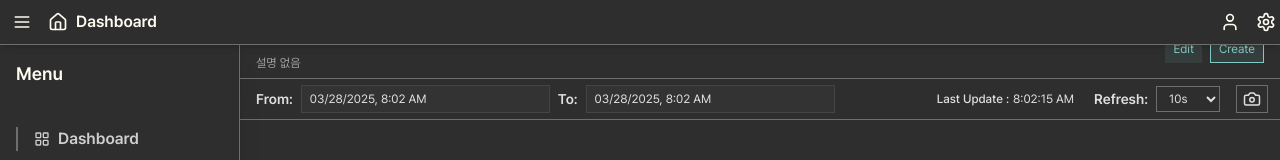
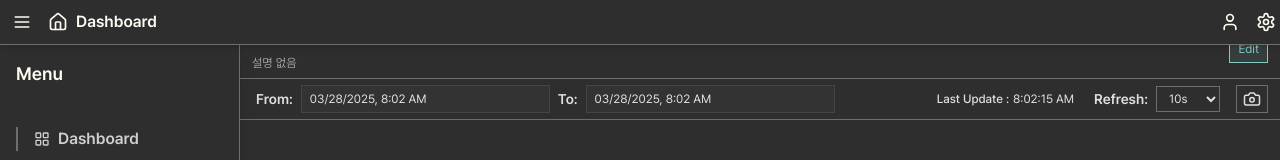
Before and after one commit to m0oMoo/monitoring_client_dark, a Next.js app: page /detail2 in a window 1280 px wide. Shown: the top 160 px of the page. Built offline with nearby package versions, Linux system fonts and the light colour scheme.

Commit message:
design: Update addChartBar.tsx

```diff
--- a/app/components/bar/addChartBar.tsx
+++ b/app/components/bar/addChartBar.tsx
@@ -3,6 +3,7 @@ import { useRouter, useSearchParams } from "next/navigation";
 import { useDashboardStateStore } from "@/store/useDashboardStateStore";
 import { useDashboardStore2 } from "@/store/useDashboard2Store";
 import { useDraftDashboardStore } from "@/store/useDraftDashboardStore";
+import { Eye, EyeOff } from "lucide-react";
 
 interface AddChartBarProps {
   isEdit: boolean;
@@ -36,6 +37,8 @@ const AddChartBar = ({
 
   const [isEditingTitle, setIsEditingTitle] = useState<boolean>(false);
   const [isEditingDesc, setIsEditingDesc] = useState<boolean>(false);
+  const [isDescriptionVisible, setIsDescriptionVisible] =
+    useState<boolean>(true);
 
   // 대시보드 및 패널 로딩
   useEffect(() => {
@@ -87,10 +90,11 @@ const AddChartBar = ({
   };
 
   return (
-    <div className="flex justify-between items-center mt-5 bg-modern-bg border-b border-modern-border border-0.5 py-1.5 px-4">
+    <>
+      <div className="flex justify-between items-center mt-5 bg-modern-bg border-b border-modern-border border-0.5 py-1.5 px-3">
         {/* breadcrumb + 이름/설명 인라인 수정 */}
         <div>
-        <div className="text-lg1 text-modern-text_disable">
+          <div className="flex text-lg1 text-modern-text_disable">
             <span
               className="text-text1 cursor-pointer hover:underline"
               onClick={handleGoBack}
@@ -118,23 +122,47 @@ const AddChartBar = ({
                     className="border bg-transparent px-2 py-0.5 rounded ml-1 text-modern-text w-64"
                   />
                 ) : (
+                  <div className="flex gap-3 items-center justify-center">
                     <span
                       onClick={() => setIsEditingTitle(true)}
                       className="text-modern-text ml-1 cursor-pointer hover:underline"
                     >
                       {title || "제목 없음"}
                     </span>
+                    <button
+                      className="px-2 py-0.5 rounded text-modern-subtext"
+                      onClick={() => setIsDescriptionVisible((prev) => !prev)}
+                    >
+                      {isDescriptionVisible ? (
+                        <Eye size={16} />
+                      ) : (
+                        <EyeOff size={16} />
+                      )}
+                    </button>
+                  </div>
                 )}
               </>
             ) : (
+              <div className="flex gap-3 items-center justify-center">
                 <span className="text-modern-text ml-1">
                   {title || "제목 없음"}
                 </span>
+                <button
+                  className="hover:bg-modern-border border px-2 py-0.5 rounded text-modern-subtext"
+                  onClick={() => setIsDescriptionVisible((prev) => !prev)}
+                >
+                  {isDescriptionVisible ? (
+                    <Eye size={16} />
+                  ) : (
+                    <EyeOff size={16} />
+                  )}
+                </button>
+              </div>
             )}
           </div>
-        {isEditingDescValue ? (
-          <>
-            {isEditingDesc ? (
+          {isDescriptionVisible &&
+            (isEditingDescValue ? (
+              isEditingDesc ? (
                 <input
                   value={description}
                   autoFocus
@@ -159,13 +187,12 @@ const AddChartBar = ({
                 >
                   {description || "설명 없음"}
                 </p>
-            )}
-          </>
+              )
             ) : (
               <p className="text-sm mt-1 text-modern-subtext">
                 {description || "설명 없음"}
               </p>
-        )}
+            ))}
         </div>
 
         {/* 버튼들 */}
@@ -181,21 +208,24 @@ const AddChartBar = ({
             )}
             {modifiable && (
               <button
-              className="hover:bg-modern-point_20 bg-modern-point_10 px-2 py-0.5 text-modern-point border-modern-point"
+                className="border hover:bg-modern-point_20 bg-modern-point_10 px-2 py-1 text-modern-point border-modern-point"
                 onClick={onEditClick}
               >
                 {isEdit ? "Edit" : "Save"}
               </button>
             )}
+            {!isEdit && (
               <button
                 className="border hover:bg-modern-point_20 bg-modern-point_10 px-2 py-1 text-modern-point border-modern-point"
                 onClick={onCreateClick}
               >
                 Create
               </button>
+            )}
           </div>
         </div>
       </div>
+    </>
   );
 };
 
```
Lines whose indentation alone changed are shown as unchanged.
